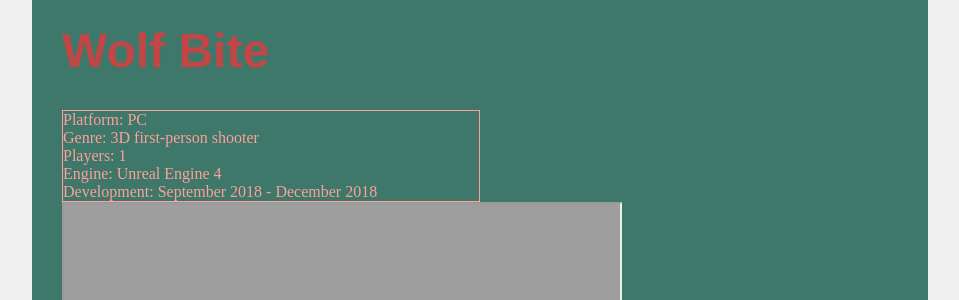
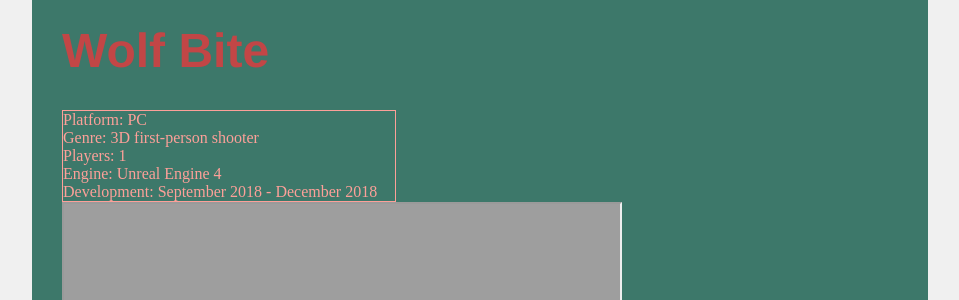
Before and after one commit to digigrant/digigrant.github.io, a Jekyll site: the page built from projects/wolf-bite.html, in a window 1280 px wide. Shown: the part 133-433 px from the top of the page, without its empty margins (160-1119 px from the left). Built offline with Jekyll 4.4.1, drawn with Linux system fonts in a browser that asks for light colours.

Commit message:
Update main.scss

```diff
--- a/_sass/main.scss
+++ b/_sass/main.scss
@@ -113,7 +113,7 @@
 
     .left
     {
-        width: 50%;
+        width: 40%;
 
         .specs
         {
@@ -123,7 +123,7 @@
 
     .right
     {
-        width: 50%;
+        width: 40%;
 
         .video
         {
```
